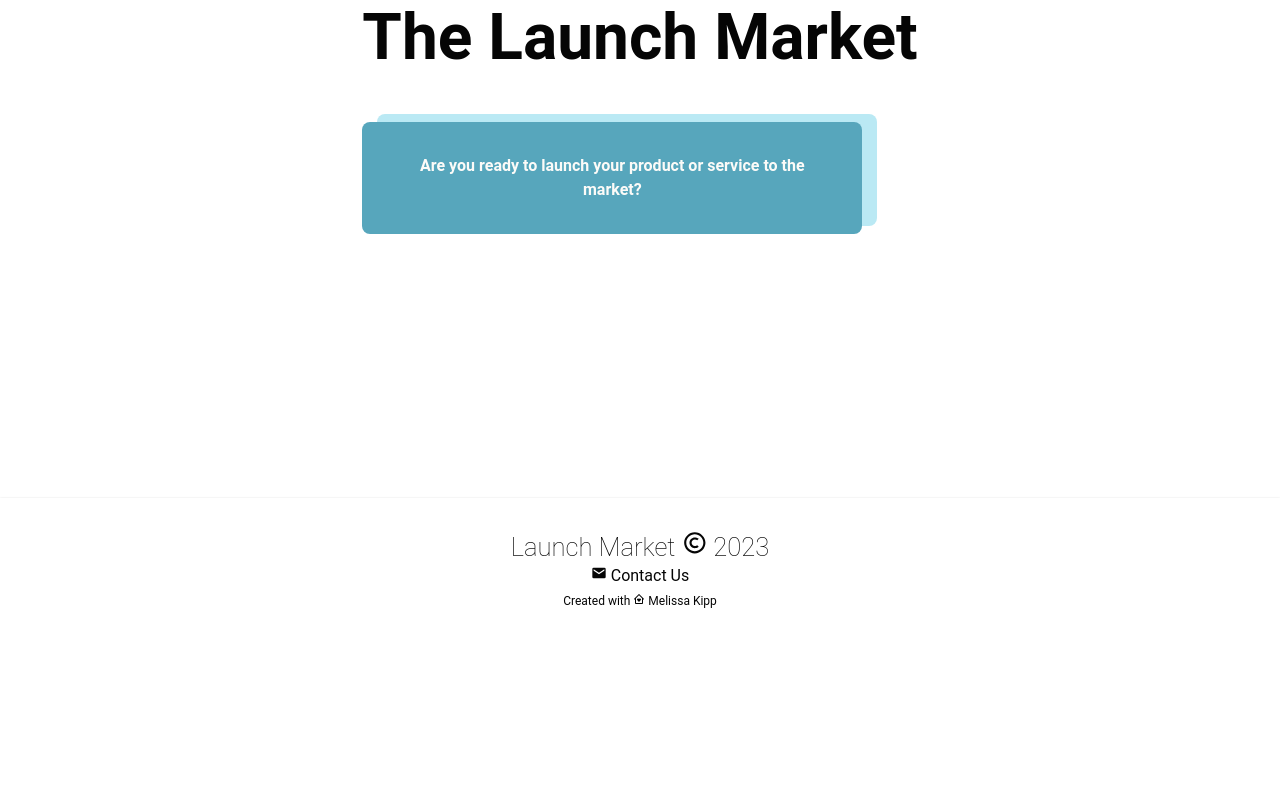
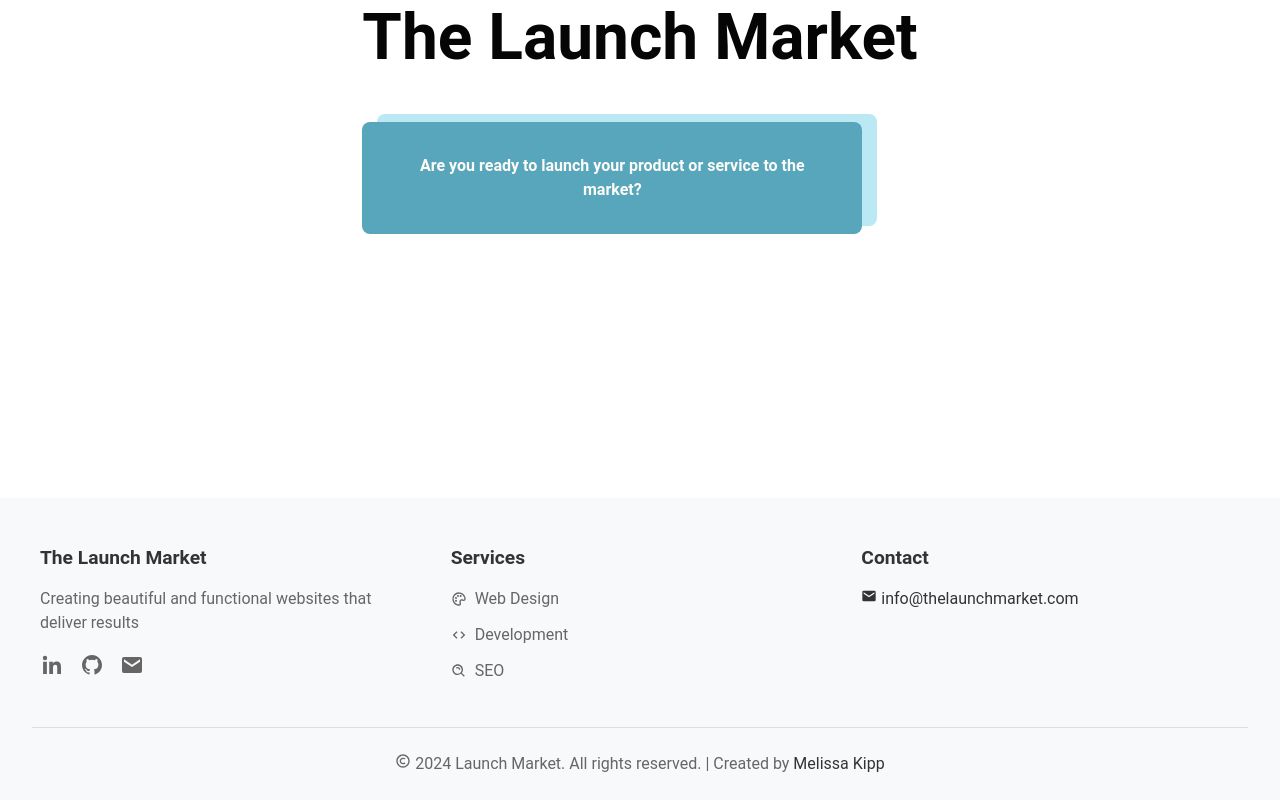
Before and after one commit to melissakipp/thelaunchmarket, a Next.js app: page / in a window 1280 px wide. Shown: the part 436-1236 px from the top of the page. Before the commit the page ends 1080 px from the top, so only its background shows below. Built offline with nearby package versions, Linux system fonts and the light colour scheme.

Commit message:
Starting point for new footer

```diff
--- a/src/components/Footer/Footer.tsx
+++ b/src/components/Footer/Footer.tsx
@@ -1,21 +1,76 @@
-import { BiSolidEnvelope, BiCopyright, BiHomeHeart } from 'react-icons/bi';
-
+import Link from 'next/link';
+import {
+  BiSolidEnvelope,
+  BiCopyright,
+  BiLogoLinkedin,
+  BiLogoGithub,
+  BiPalette,
+  BiCode,
+  BiSearchAlt
+} from 'react-icons/bi';
 import styles from '@/src/styles/components/Footer/Footer.module.scss';
 
-export default function Footer() {
+const Footer = () => {
+  const currentYear = new Date().getFullYear();
+
+  const services = [
+    { name: 'Web Design', icon: <BiPalette /> },
+    { name: 'Development', icon: <BiCode /> },
+    { name: 'SEO', icon: <BiSearchAlt /> }
+  ];
+
   return (
     <footer className={styles.footer}>
-      <h3>
-        Launch Market <BiCopyright /> 2023
-      </h3>
-      <p>
-        <BiSolidEnvelope />{' '}
-        <a href='mailto:info@thelaunchmarket.com '>Contact Us</a>
-      </p>
-      <small>
-        Created with <BiHomeHeart />{' '}
-        <a href='https://melissajkipp.com'>Melissa Kipp</a>
-      </small>
+      <div className={styles.footerContent}>
+        <div className={styles.footerSection}>
+          <h4>The Launch Market</h4>
+          <p className={styles.tagline}>
+            Creating beautiful and functional websites that deliver results
+          </p>
+          <div className={styles.social}>
+            <Link href="https://linkedin.com" target="_blank" rel="noopener noreferrer" aria-label="LinkedIn">
+              <BiLogoLinkedin />
+            </Link>
+            <Link href="https://github.com" target="_blank" rel="noopener noreferrer" aria-label="GitHub">
+              <BiLogoGithub />
+            </Link>
+            <Link href="mailto:info@thelaunchmarket.com" aria-label="Email">
+              <BiSolidEnvelope />
+            </Link>
+          </div>
+        </div>
+
+        <div className={styles.footerSection}>
+          <h4>Services</h4>
+          <ul>
+            {services.map((service, index) => (
+              <li key={index}>
+                {service.icon} {service.name}
+              </li>
+            ))}
+          </ul>
+        </div>
+
+        <div className={styles.footerSection}>
+          <h4>Contact</h4>
+          <p>
+            <BiSolidEnvelope />{' '}
+            <a href="mailto:info@thelaunchmarket.com">info@thelaunchmarket.com</a>
+          </p>
+        </div>
+      </div>
+
+      <div className={styles.footerBottom}>
+        <p>
+          <BiCopyright /> {currentYear} Launch Market. All rights reserved.
+          {' | '}
+          <span>
+            Created by <a href="https://melissajkipp.com">Melissa Kipp</a>
+          </span>
+        </p>
+      </div>
     </footer>
   );
-}
+};
+
+export default Footer;
--- a/src/styles/components/Footer/Footer.module.scss
+++ b/src/styles/components/Footer/Footer.module.scss
@@ -1,10 +1,108 @@
+// .footer {
+//   background-color: var(--headerFooterBg);
+//   box-shadow: var(--boxShadow);
+//   padding: var(--paddingLg);
+//   text-align: center;
+//   h3 {
+//     font-size: 2vmax;
+//     font-weight: 100;
+//   }
+// }
+
 .footer {
-  background-color: var(--headerFooterBg);
-  box-shadow: var(--boxShadow);
-  padding: var(--paddingLg);
-  text-align: center;
-  h3 {
-    font-size: 2vmax;
-    font-weight: 100;
+  background-color: #f8f9fa;
+  padding: 3rem 2rem 1.5rem;
+  color: #333;
+
+  .footerContent {
+    max-width: 1200px;
+    margin: 0 auto;
+    display: grid;
+    grid-template-columns: repeat(auto-fit, minmax(250px, 1fr));
+    gap: 2rem;
+    margin-bottom: 2rem;
+  }
+
+  .footerSection {
+    h4 {
+      font-size: 1.2rem;
+      margin-bottom: 1rem;
+      font-weight: 600;
+    }
+
+    .tagline {
+      margin-bottom: 1rem;
+      line-height: 1.5;
+      color: #666;
+    }
+
+    ul {
+      list-style: none;
+      padding: 0;
+
+      li {
+        display: flex;
+        align-items: center;
+        gap: 0.5rem;
+        margin-bottom: 0.75rem;
+        color: #666;
+
+        &:hover {
+          color: #333;
+        }
+      }
+    }
+
+    .social {
+      display: flex;
+      gap: 1rem;
+      margin-top: 1rem;
+
+      a {
+        color: #666;
+        font-size: 1.5rem;
+        transition: color 0.2s ease;
+
+        &:hover {
+          color: #333;
+        }
+      }
+    }
+  }
+
+  .footerBottom {
+    border-top: 1px solid #ddd;
+    padding-top: 1.5rem;
+    text-align: center;
+    font-size: 0.9rem;
+    color: #666;
+
+    a {
+      color: #333;
+      text-decoration: none;
+      transition: color 0.2s ease;
+
+      &:hover {
+        color: #000;
+        text-decoration: underline;
+      }
+    }
+  }
+
+  @media (max-width: 768px) {
+    .footerContent {
+      grid-template-columns: 1fr;
+      text-align: center;
+    }
+
+    .footerSection {
+      .social {
+        justify-content: center;
+      }
+
+      ul li {
+        justify-content: center;
+      }
+    }
   }
 }
```
